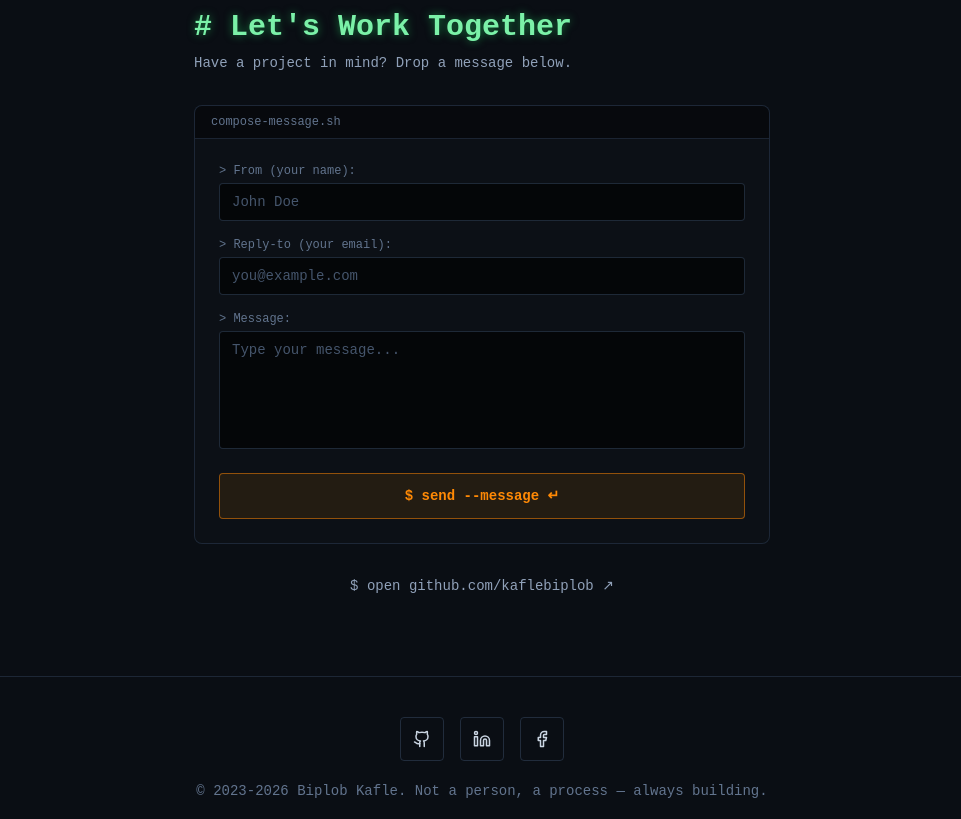
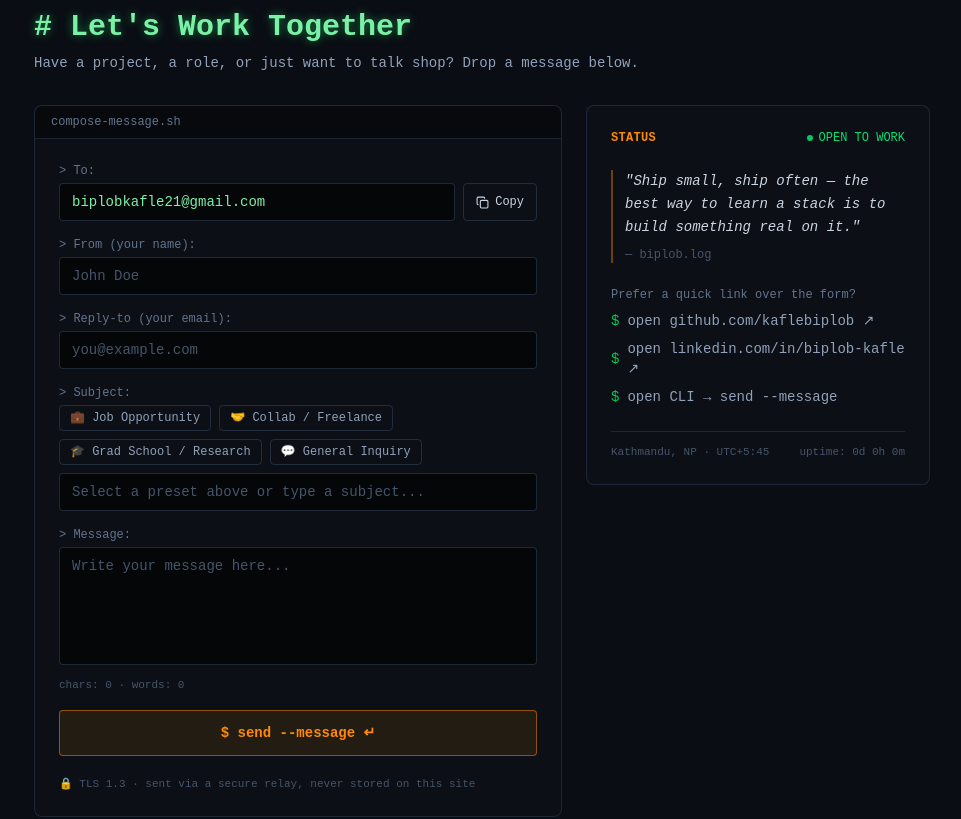
Before and after one commit to kaflebiplob/Portfolio, a React (Vite) app: page / in a window 1280 px wide. Shown: the part 3163-3982 px from the top of the page, without its empty margins (158-1119 px from the left). Built offline with nearby package versions, Linux system fonts and the light colour scheme.

Commit message:
updated the code

```diff
--- a/src/App.jsx
+++ b/src/App.jsx
@@ -11,6 +11,8 @@ import {
   AlertCircle,
   TerminalSquare,
   Zap,
+  Copy,
+  Check,
 } from "lucide-react";
 import emailjs from "@emailjs/browser";
 import "./App.css";
@@ -18,6 +20,16 @@ import CV from "./assets/Biplob_cv.pdf";
 import MatrixRain from "./components/MatrixRain";
 import CliTerminal from "./components/CliTerminal";
 import BootIntro from "./components/BootIntro";
+
+const CONTACT_EMAIL = "biplobkafle21@gmail.com";
+const UPTIME_EPOCH = new Date("2026-01-01T00:00:00Z").getTime();
+
+const SUBJECT_PRESETS = [
+  { emoji: "💼", label: "Job Opportunity" },
+  { emoji: "🤝", label: "Collab / Freelance" },
+  { emoji: "🎓", label: "Grad School / Research" },
+  { emoji: "💬", label: "General Inquiry" },
+];
 
 export default function App() {
   const [active, setActive] = useState("home");
@@ -30,10 +42,13 @@ export default function App() {
   const [formData, setFormData] = useState({
     name: "",
     email: "",
+    subject: "",
     message: "",
   });
   const [formErrors, setFormErrors] = useState({});
   const [isSubmitting, setIsSubmitting] = useState(false);
+  const [emailCopied, setEmailCopied] = useState(false);
+  const [uptime, setUptime] = useState("");
 
   const homeRef = useRef(null);
   const projectsRef = useRef(null);
@@ -42,6 +57,19 @@ export default function App() {
 
   useEffect(() => {
     setIsVisible(true);
+  }, []);
+
+  useEffect(() => {
+    const tick = () => {
+      const diff = Math.max(0, Date.now() - UPTIME_EPOCH);
+      const days = Math.floor(diff / 86400000);
+      const hours = Math.floor((diff % 86400000) / 3600000);
+      const mins = Math.floor((diff % 3600000) / 60000);
+      setUptime(`${days}d ${hours}h ${mins}m`);
+    };
+    tick();
+    const id = setInterval(tick, 30000);
+    return () => clearInterval(id);
   }, []);
 
   const sections = {
@@ -100,6 +128,17 @@ export default function App() {
     }
   };
 
+  const handleCopyEmail = async () => {
+    try {
+      await navigator.clipboard.writeText(CONTACT_EMAIL);
+      setEmailCopied(true);
+      showToast("Email copied to clipboard", "success");
+      setTimeout(() => setEmailCopied(false), 2000);
+    } catch {
+      showToast("Couldn't copy — email is above", "error");
+    }
+  };
+
   const handleSubmit = async (e) => {
     e.preventDefault();
 
@@ -123,7 +162,8 @@ export default function App() {
         from_name: formData.name,
         from_email: formData.email,
         message: formData.message,
-        subject: `New Portfolio Message from ${formData.name}`,
+        subject:
+          formData.subject || `New Portfolio Message from ${formData.name}`,
         name: formData.name,
         email: formData.email,
         reply_to: formData.email,
@@ -135,7 +175,7 @@ export default function App() {
         "Message sent successfully! I'll get back to you soon.",
         "success",
       );
-      setFormData({ name: "", email: "", message: "" });
+      setFormData({ name: "", email: "", subject: "", message: "" });
     } catch (error) {
       showToast(
         "Failed to send message. Please try again or email me directly.",
@@ -559,7 +599,7 @@ export default function App() {
         ref={contactRef}
         className="relative z-10 py-20 px-4 flex items-center justify-center"
       >
-        <div className="max-w-xl mx-auto w-full">
+        <div className="max-w-4xl mx-auto w-full">
           <p className="text-green-500 text-sm mb-2">
             biplob@dev:~${" "}
             <span className="text-green-300">send --message --to=biplob</span>
@@ -568,15 +608,46 @@ export default function App() {
             # Let's Work Together
           </h2>
           <p className="text-slate-400 text-sm mb-8">
-            Have a project in mind? Drop a message below.
+            Have a project, a role, or just want to talk shop? Drop a message
+            below.
           </p>
 
-          <div className="rounded-lg border border-slate-700/50 bg-[#0d1117]/90 overflow-hidden">
+          <div className="grid lg:grid-cols-5 gap-6 items-start">
+            {/* FORM */}
+            <div className="lg:col-span-3 rounded-lg border border-slate-700/50 bg-[#0d1117]/90 overflow-hidden">
               <div className="flex items-center gap-2 px-4 py-2 bg-black/40 border-b border-slate-700/50">
-              <span className="text-xs text-slate-500">compose-message.sh</span>
+                <span className="text-xs text-slate-500">
+                  compose-message.sh
+                </span>
               </div>
 
               <div className="p-5 sm:p-6 space-y-4">
+                <div>
+                  <label className="block text-xs text-slate-500 mb-1">
+                    &gt; To:
+                  </label>
+                  <div className="flex gap-2">
+                    <div className="flex-1 px-3 py-2 bg-black/60 border border-slate-700/60 rounded text-green-300 text-sm truncate">
+                      {CONTACT_EMAIL}
+                    </div>
+                    <button
+                      type="button"
+                      onClick={handleCopyEmail}
+                      className="shrink-0 flex items-center gap-1.5 px-3 py-2 rounded border border-slate-700/60 text-slate-300 hover:border-green-500/50 hover:text-green-400 transition-all text-xs"
+                    >
+                      {emailCopied ? (
+                        <>
+                          <Check size={13} /> Copied
+                        </>
+                      ) : (
+                        <>
+                          <Copy size={13} /> Copy
+                        </>
+                      )}
+                    </button>
+                  </div>
+                </div>
+
                 <div>
                   <label className="block text-xs text-slate-500 mb-1">
                     &gt; From (your name):
@@ -627,13 +698,51 @@ export default function App() {
 
                 <div>
                   <label className="block text-xs text-slate-500 mb-1">
+                    &gt; Subject:
+                  </label>
+                  <div className="flex flex-wrap gap-2 mb-2">
+                    {SUBJECT_PRESETS.map((preset) => {
+                      const isActive = formData.subject === preset.label;
+                      return (
+                        <button
+                          type="button"
+                          key={preset.label}
+                          onClick={() =>
+                            setFormData((prev) => ({
+                              ...prev,
+                              subject: isActive ? "" : preset.label,
+                            }))
+                          }
+                          className={`px-2.5 py-1 rounded text-xs border transition-all ${
+                            isActive
+                              ? "border-green-500 text-green-300 bg-green-500/10"
+                              : "border-slate-700/60 text-slate-400 hover:border-slate-500"
+                          }`}
+                        >
+                          {preset.emoji} {preset.label}
+                        </button>
+                      );
+                    })}
+                  </div>
+                  <input
+                    type="text"
+                    name="subject"
+                    value={formData.subject}
+                    onChange={handleInputChange}
+                    placeholder="Select a preset above or type a subject..."
+                    className="w-full px-3 py-2 bg-black/60 border border-slate-700/60 rounded text-green-300 text-sm placeholder-slate-600 focus:outline-none focus:border-green-400"
+                  />
+                </div>
+
+                <div>
+                  <label className="block text-xs text-slate-500 mb-1">
                     &gt; Message:
                   </label>
                   <textarea
                     name="message"
                     value={formData.message}
                     onChange={handleInputChange}
-                  placeholder="Type your message..."
+                    placeholder="Write your message here..."
                     rows="5"
                     className={`w-full px-3 py-2 bg-black/60 border rounded text-green-300 text-sm placeholder-slate-600 focus:outline-none resize-none ${
                       formErrors.message
@@ -641,12 +750,21 @@ export default function App() {
                         : "border-slate-700/60 focus:border-green-400"
                     }`}
                   ></textarea>
-                {formErrors.message && (
-                  <p className="mt-1 text-xs text-red-400 flex items-center gap-1">
+                  <div className="flex items-center justify-between mt-1">
+                    {formErrors.message ? (
+                      <p className="text-xs text-red-400 flex items-center gap-1">
                         <AlertCircle size={12} />
                         {formErrors.message}
                       </p>
+                    ) : (
+                      <span className="text-[11px] text-slate-600">
+                        chars: {formData.message.trim().length} · words:{" "}
+                        {formData.message.trim()
+                          ? formData.message.trim().split(/\s+/).length
+                          : 0}
+                      </span>
                     )}
+                  </div>
                 </div>
 
                 <button
@@ -656,18 +774,73 @@ export default function App() {
                 >
                   {isSubmitting ? "sending..." : "$ send --message ↵"}
                 </button>
+
+                <p className="flex items-center gap-1.5 text-[11px] text-slate-600 pt-1">
+                  🔒 TLS 1.3 · sent via a secure relay, never stored on this
+                  site
+                </p>
               </div>
             </div>
 
-          <div className="flex justify-center gap-6 mt-8 text-sm">
+            {/* SIDE PANEL */}
+            <div className="lg:col-span-2 rounded-lg border border-slate-700/50 bg-[#0d1117]/90 p-5 sm:p-6 flex flex-col gap-6">
+              <div className="flex items-center justify-between">
+                <span className="text-xs text-orange-400 font-semibold tracking-wide">
+                  STATUS
+                </span>
+                <span className="flex items-center gap-1.5 text-xs text-green-400">
+                  <span className="w-1.5 h-1.5 rounded-full bg-green-400 animate-pulse" />
+                  OPEN TO WORK
+                </span>
+              </div>
+
+              <div className="border-l-2 border-orange-400/40 pl-3">
+                <p className="text-slate-300 text-sm italic leading-relaxed">
+                  "Ship small, ship often — the best way to learn a stack is to
+                  build something real on it."
+                </p>
+                <p className="text-slate-600 text-xs mt-2">— biplob.log</p>
+              </div>
+
+              <div>
+                <p className="text-xs text-slate-500 mb-2">
+                  Prefer a quick link over the form?
+                </p>
+                <div className="space-y-2">
                   <a
                     href="https://github.com/kaflebiplob/"
                     target="_blank"
                     rel="noopener noreferrer"
-              className="text-slate-400 hover:text-green-400 transition-colors"
+                    className="flex items-center gap-2 text-sm text-slate-400 hover:text-green-400 transition-colors"
                   >
-              $ open github.com/kaflebiplob ↗
+                    <span className="text-green-500">$</span> open
+                    github.com/kaflebiplob ↗
                   </a>
+                  <a
+                    href="https://www.linkedin.com/in/biplob-kafle-56b16925a/"
+                    target="_blank"
+                    rel="noopener noreferrer"
+                    className="flex items-center gap-2 text-sm text-slate-400 hover:text-green-400 transition-colors"
+                  >
+                    <span className="text-green-500">$</span> open
+                    linkedin.com/in/biplob-kafle ↗
+                  </a>
+                  <button
+                    type="button"
+                    onClick={() => setCliOpen(true)}
+                    className="flex items-center gap-2 text-sm text-slate-400 hover:text-green-400 transition-colors"
+                  >
+                    <span className="text-green-500">$</span> open CLI → send
+                    --message
+                  </button>
+                </div>
+              </div>
+
+              <div className="mt-auto pt-3 border-t border-slate-700/50 flex items-center justify-between text-[11px] text-slate-600">
+                <span>Kathmandu, NP · UTC+5:45</span>
+                <span>uptime: {uptime}</span>
+              </div>
+            </div>
           </div>
         </div>
       </section>
```
Lines whose indentation alone changed are shown as unchanged.
